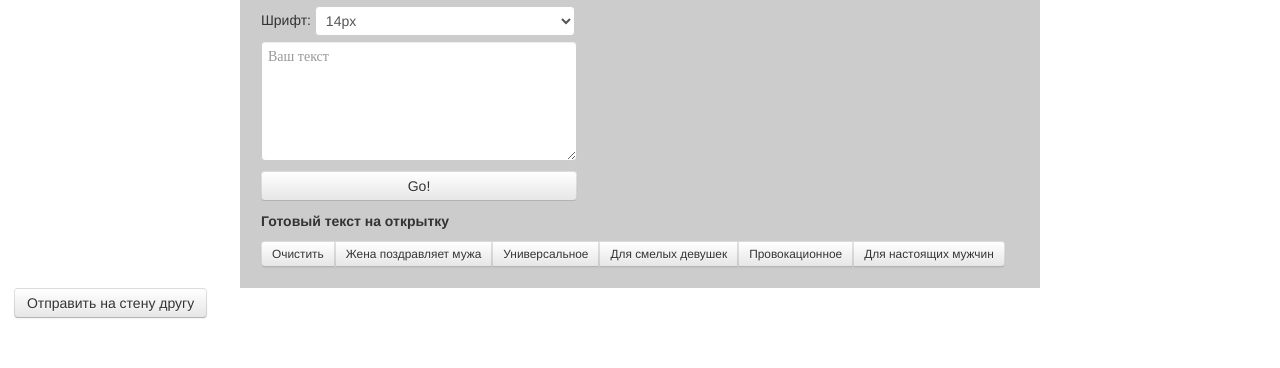
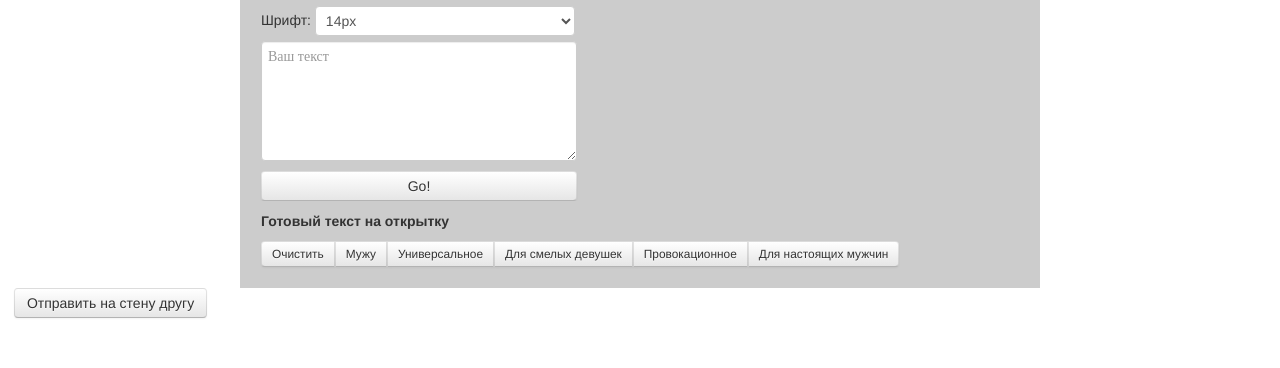
Before and after one commit to lblsa/vkcard, a PHP site: page / in a window 1280 px wide. Shown: the part 524-892 px from the top of the page. Run offline with PHP 8.4, Linux system fonts and the light colour scheme; some libraries are stand-ins or nearby versions.

Commit message:
width fix

```diff
--- a/index.php
+++ b/index.php
@@ -132,7 +132,7 @@
 А как часами болтали по телефону…
 как я учила тебя кататься на коньках…
 а ты меня играть в футбол…
-К чему это я? ― С  нем влюбленных, дорогой!">Жена поздравляет мужа</button>
+К чему это я? ― С  нем влюбленных, дорогой!">Мужу</button>
           <button type="button" class="btn btn-small" data-toggle="popover" data-original-title="Универсальное (для женщин)" data-fontsize="11" data-content="                             Береги меня
 Я та, с кем ты становишься собой.
 Я та, кого тебе не обмануть.
```
